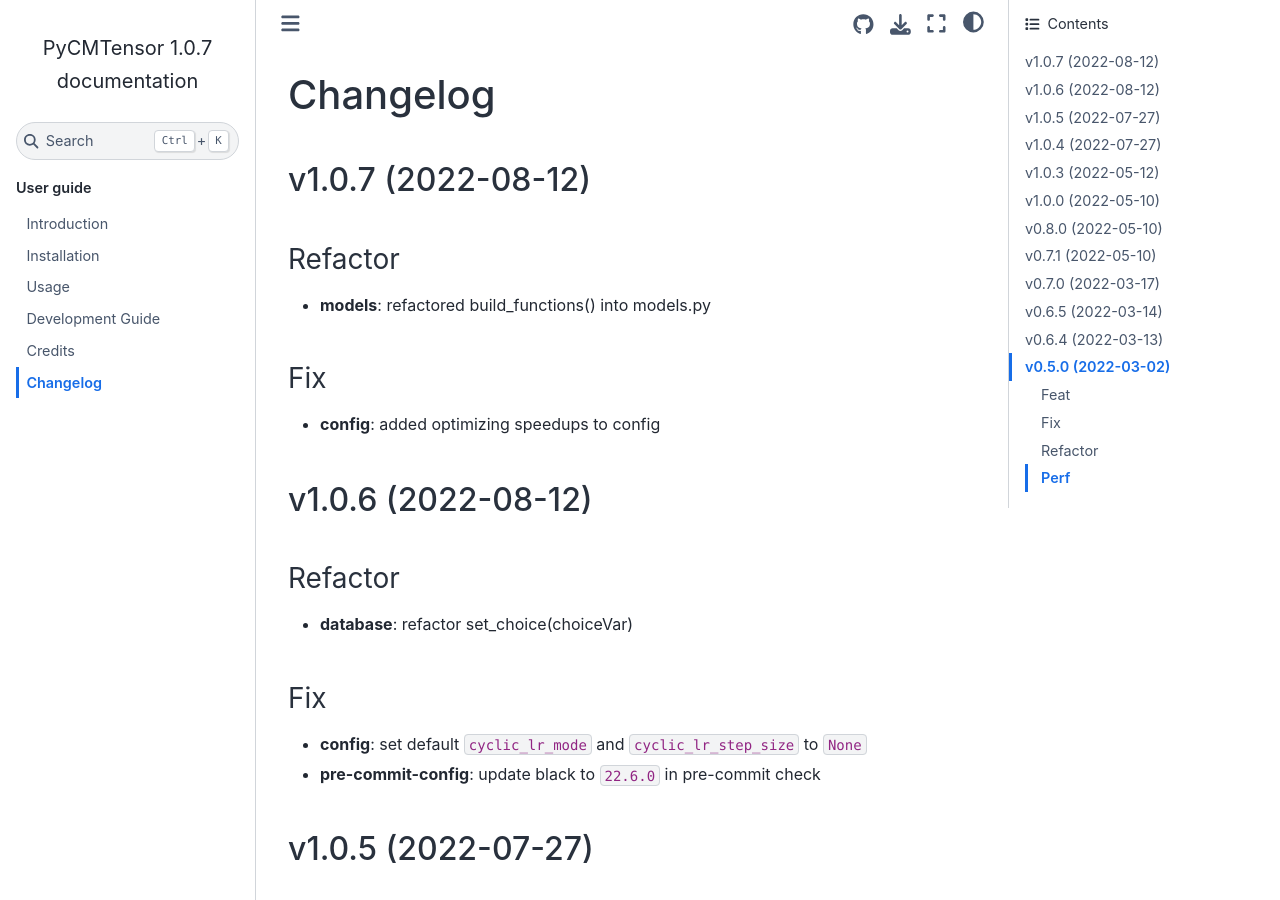
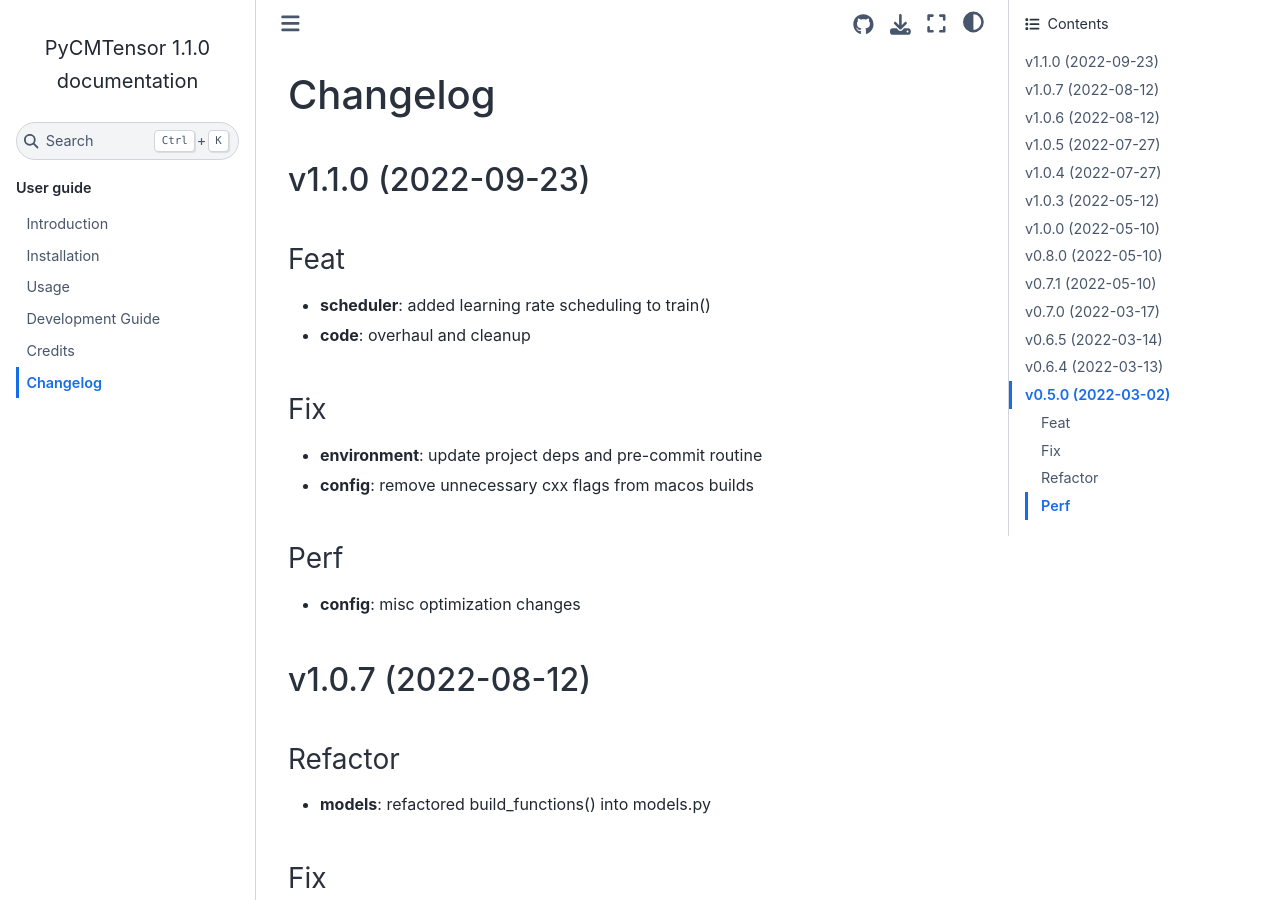
Before and after one commit to mwong009/pycmtensor, a Sphinx documentation site: the page built from docs/changelog.md, in a window 1280 px wide and 900 px high. Built offline with Sphinx 7.4.7 and the Sphinx Book theme 1.1.4, drawn with Linux system fonts in a browser that asks for light colours; pages that are not in the unit, such as notebooks, are missing from menus.

Commit message:
bump: version 1.0.7 → 1.1.0

```diff
--- a/CHANGELOG.md
+++ b/CHANGELOG.md
@@ -1,3 +1,19 @@
+## v1.1.0 (2022-09-23)
+
+### Feat
+
+- **scheduler**: added learning rate scheduling to train()
+- **code**: overhaul and cleanup
+
+### Fix
+
+- **environment**: update project deps and pre-commit routine
+- **config**: remove unnecessary cxx flags from macos builds
+
+### Perf
+
+- **config**: misc optimization changes
+
 ## v1.0.7 (2022-08-12)
 
 ### Refactor
--- a/docs/conf.py
+++ b/docs/conf.py
@@ -36,9 +36,9 @@ author = "Melvin Wong"
 # the built documents.
 #
 # The short X.Y version.
-version = "1.0.7"
+version = "1.1.0"
 # The full version, including alpha/beta/rc tags.
-release = "1.0.7"
+release = "1.1.0"
 
 # -- General configuration ---------------------------------------------
 
--- a/pycmtensor/__init__.py
+++ b/pycmtensor/__init__.py
@@ -1,7 +1,7 @@
 """Top-level package for PyCMTensor."""
 
 __author__ = """Melvin Wong"""
-__version__ = "1.0.7"
+__version__ = "1.1.0"
 
 from .logger import main_logger
 
--- a/pyproject.toml
+++ b/pyproject.toml
@@ -1,6 +1,6 @@
 [tool.poetry]
 name = "pycmtensor"
-version = "1.0.7"
+version = "1.1.0"
 description = "Python Tensor based package for Deep neural net assisted Discrete Choice Modelling."
 authors = ["Melvin Wong <m.j.w.wong@tue.nl>"]
 license = "MIT License"
@@ -79,7 +79,7 @@ quiet = false
 
 [tool.commitizen]
 name = "cz_conventional_commits"
-version = "1.0.7"
+version = "1.1.0"
 tag_format = "v$version"
 version_files = [
     "pyproject.toml:version",
```
